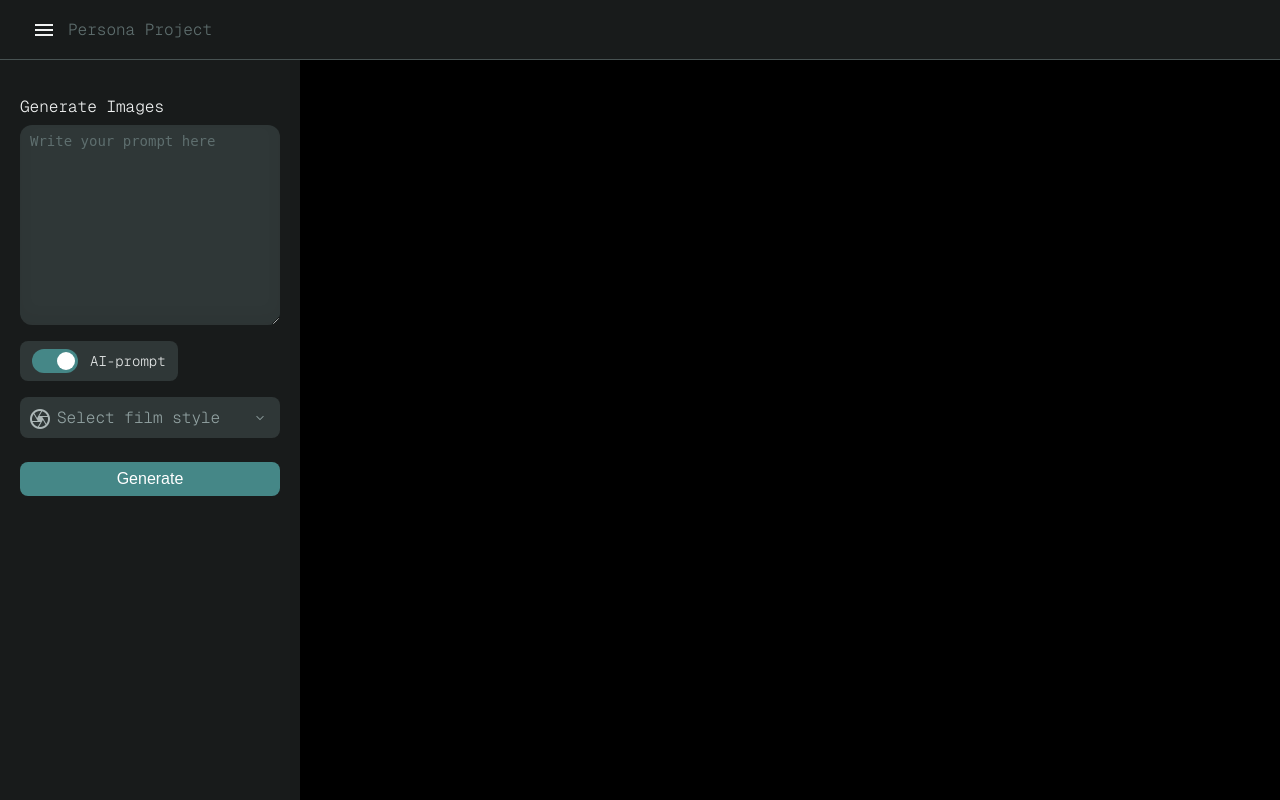
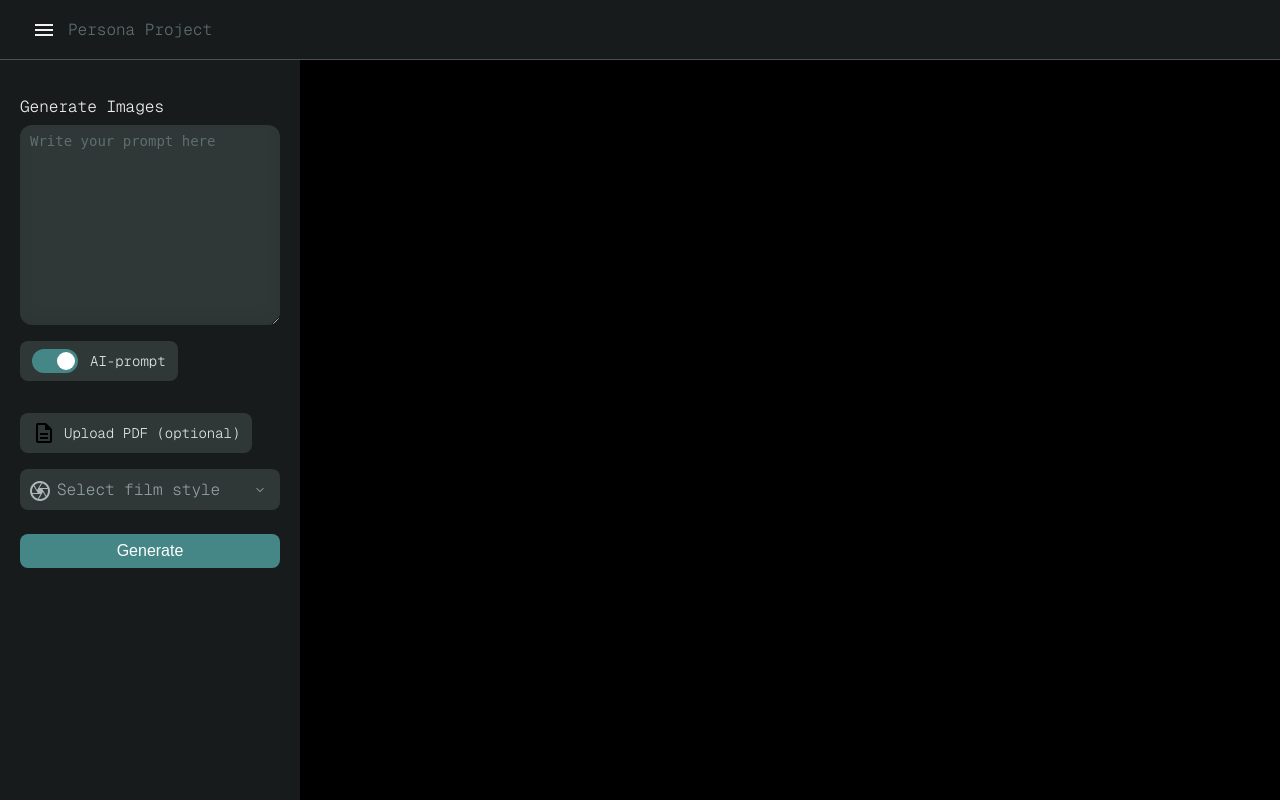
Before and after one commit to angelcreative/RoomDesAigner, a Flask app: page /persona in a window 1280 px wide. Run offline with Flask 3, Linux system fonts and the light colour scheme; parts of the project's set-up code (start-up, migrations or seed data) failed here and were passed over.

Commit message:
prueba pdf

```diff
--- a/app/app.py
+++ b/app/app.py
@@ -20,6 +20,7 @@ import base64
 import time
 import openai
 from pathlib import Path
+from PyPDF2 import PdfReader
 
 
 # Añadir después de los imports y antes de la carga de archivos
@@ -192,14 +193,14 @@ if __name__ == '__main__':
 
 
 
-openai_api_key = os.environ.get('OPENAI_API_KEY')
-if openai_api_key:
+openai.api_key = os.environ.get('OPENAI_API_KEY')
+if openai.api_key:
     logging.debug("OpenAI API Key is set.")
 else:
     logging.debug("OpenAI API Key is NOT set.")
 
 # Set the API key for OpenAI
-openai.api_key = openai_api_key
+openai.api_key = openai.api_key
 
 # Define content structures for different categories
 def get_content_for_people():
@@ -2295,3 +2296,51 @@ def generate_persona():
     except Exception as e:
         print(f"Error in generate-persona: {str(e)}")
         return jsonify({"error": str(e)}), 500
+
+@app.route('/analyze-pdf', methods=['POST'])
+def analyze_pdf():
+    try:
+        if 'pdf' not in request.files:
+            return jsonify({'error': 'No PDF file uploaded'}), 400
+
+        pdf_file = request.files['pdf']
+        if pdf_file.filename == '':
+            return jsonify({'error': 'No file selected'}), 400
+
+        # Leer el PDF
+        pdf_reader = PdfReader(pdf_file)
+        text_content = ""
+        for page in pdf_reader.pages:
+            text_content += page.extract_text()
+
+        # Usar OpenAI para analizar el contenido
+        response = openai.ChatCompletion.create(
+            model="gpt-4",
+            messages=[
+                {
+                    "role": "system",
+                    "content": """Create a concise persona description (max 400 chars) from the provided text.
+                    Include ONLY: sex, age, nationality, dressing style, and environment/background.
+                    DO NOT include: racial traits, objects in hands, or verbose details.
+                    Format example: "Create a 29-year-old Spanish woman wearing a stylish yet casual outfit with a light linen shirt and relaxed jeans. She stands in a cozy, well-lit kitchen with a minimalist yet warm aesthetic."
+                    """
+                },
+                {
+                    "role": "user",
+                    "content": text_content
+                }
+            ],
+            temperature=0.7,
+            max_tokens=200
+        )
+
+        prompt = response.choices[0].message.content.strip()
+
+        return jsonify({
+            'status': 'success',
+            'prompt': prompt
+        })
+
+    except Exception as e:
+        print(f"Error analyzing PDF: {str(e)}")
+        return jsonify({'error': str(e)}), 500
--- a/app/requirements.txt
+++ b/app/requirements.txt
@@ -3,7 +3,7 @@ flask-cors>=4.0.1
 gunicorn==20.1.0
 bcrypt==4.1.2
 requests==2.28.1
-openai==0.28.0
+openai==1.3.0
 Werkzeug==2.2.3
 urllib3==1.26.5
 SQLAlchemy==2.0.30
@@ -13,6 +13,7 @@ protobuf==4.21.12
 grpcio-tools==1.53.0
 stability-sdk==0.8.1
 replicate==0.7.0
+PyPDF2==3.0.1
 
 
 
--- a/app/templates/persona.html
+++ b/app/templates/persona.html
@@ -455,6 +455,43 @@
     border-radius: 8px;
     white-space: pre-wrap;
 }
+
+/* PDF Upload styles */
+.pdf-upload-container {
+    margin: 16px 0;
+    padding: 8px 12px;
+    background: var(--bunker-800);
+    border-radius: 8px;
+}
+
+.file-input-wrapper {
+    display: flex;
+    align-items: center;
+    gap: 8px;
+}
+
+.file-input-wrapper input[type="file"] {
+    display: none;
+}
+
+.file-input-wrapper label {
+    cursor: pointer;
+    color: var(--bunker-100);
+    font-size: 14px;
+}
+
+#pdfPrompt {
+    margin-top: 8px;
+    padding: 8px;
+    background: var(--bunker-700);
+    border-radius: 4px;
+}
+
+.pdf-prompt-text {
+    color: var(--bunker-100);
+    font-size: 12px;
+    margin: 0;
+}
     </style>
 
 
@@ -492,6 +529,18 @@
                                 <label for="aiPrompt"></label>
                             </div>
                             <span>AI-prompt</span>
+                        </div>
+
+                        <!-- PDF Upload Section -->
+                        <div class="pdf-upload-container">
+                            <div class="file-input-wrapper">
+                                <span class="material-symbols-outlined">description</span>
+                                <input type="file" id="pdfFile" accept=".pdf">
+                                <label for="pdfFile">Upload PDF (optional)</label>
+                            </div>
+                            <div id="pdfPrompt" style="display: none;">
+                                <p class="pdf-prompt-text"></p>
+                            </div>
                         </div>
 
                         <div class="film-selector-wrapper"><span class="material-symbols-outlined" style="
@@ -1770,6 +1819,94 @@ const nationality_mapping = {
         };
     });
 
+    // Añadir después de DOMContentLoaded
+    document.getElementById('pdfFile').addEventListener('change', async function(e) {
+        if (this.files.length > 0) {
+            const formData = new FormData();
+            formData.append('pdf', this.files[0]);
+
+            try {
+                const response = await fetch('/analyze-pdf', {
+                    method: 'POST',
+                    body: formData
+                });
+
+                const data = await response.json();
+                if (data.prompt) {
+                    const pdfPrompt = document.getElementById('pdfPrompt');
+                    pdfPrompt.style.display = 'block';
+                    pdfPrompt.querySelector('.pdf-prompt-text').textContent = data.prompt;
+                }
+            } catch (error) {
+                console.error('Error:', error);
+                alert('Error processing PDF');
+            }
+        }
+    });
+
+    // Modificar la función generateImages para incluir el prompt del PDF
+    async function generateImages() {
+        const prompt = promptInput.value.trim();
+        const filmType = filmTypeInput.value;
+        const aiPromptEnabled = document.getElementById('aiPrompt').checked;
+
+        // Obtener el prompt del PDF si existe
+        const pdfPromptText = document.querySelector('.pdf-prompt-text')?.textContent || '';
+        const finalPrompt = pdfPromptText ? `${pdfPromptText} ${prompt}` : prompt;
+
+        if (!finalPrompt || !filmType) {
+            alert('Please enter a prompt and select a film type');
+            return;
+        }
+
+        const createButton = document.getElementById('createPersona');
+        createButton.disabled = true;
+
+        const newGrid = createNewPlaceholder();
+        const box = newGrid.querySelector('.preview-box');
+        box.querySelector('.spinner-container').style.display = 'flex';
+
+        try {
+            const response = await fetch('/generate-persona', {
+                method: 'POST',
+                headers: {
+                    'Content-Type': 'application/json'
+                },
+                body: JSON.stringify({
+                    prompt: finalPrompt,
+                    film_type: filmType,
+                    use_ai_prompt: aiPromptEnabled
+                })
+            });
+
+            const data = await response.json();
+
+            if (data.status === 'succeeded') {
+                const img = box.querySelector('img');
+                const spinner = box.querySelector('.spinner-container');
+
+                img.src = data.image_url; // Ahora recibimos una sola URL
+                img.onload = () => {
+                    spinner.style.display = 'none';
+                    box.classList.add('loaded');
+
+                    // Extraer nacionalidad del prompt
+                    const nationality = extractNationality(finalPrompt);
+                    // Inicializar controles con el prompt final y la nacionalidad
+                    setupImageControls(box, data.final_prompt, nationality);
+                };
+            } else {
+                throw new Error(data.error || 'Generation failed');
+            }
+        } catch (error) {
+            console.error('Error:', error);
+            alert(error.message);
+            newGrid.remove();
+        } finally {
+            createButton.disabled = false;
+        }
+    }
+
     </script>
 </body>
 </html>
```
Also changed, not shown: 1 other file.
